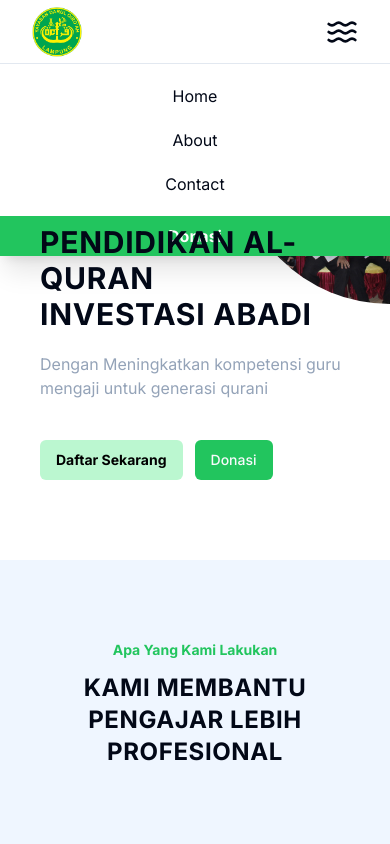
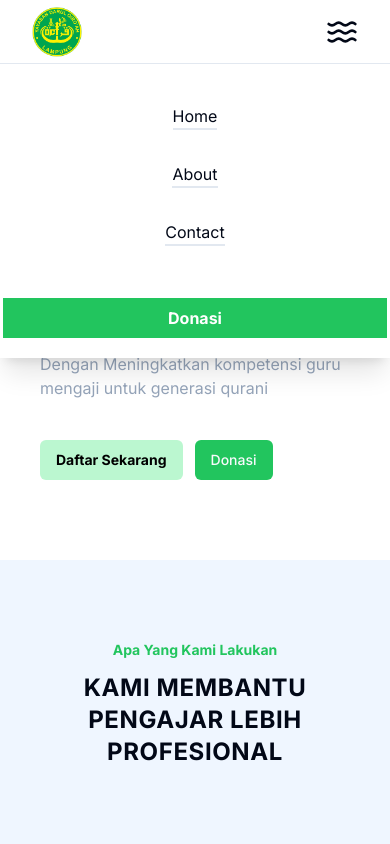
Before and after one commit to auziqni/darul-qiroah-lampung, a Next.js app: page / in a window 390 px wide. Both pictures are taken after a click on the element 342 px from the left and 32 px from the top of the page. Shown: the top 844 px of the page. Built offline with nearby package versions, Linux system fonts and the light colour scheme.

Commit message:
fix: mobile navbar
adding z, hover

```diff
--- a/components/navbar.tsx
+++ b/components/navbar.tsx
@@ -50,22 +50,22 @@ export default function Navbar() {
         id="nav-mobile-menu"
         className={`${
           isOpen ? "block" : "hidden"
-        } sm:hidden bg-white absolute left-0 right-0 top-16 shadow-xl`}
+        } sm:hidden bg-white absolute flex  flex-col items-center py-5 z-10 left-0 right-0 top-16 shadow-xl`}
       >
-        <ul className="flex flex-col items-center h-auto gap-5 py-5">
-          <li className="">
+        <ul className="flex flex-col items-center h-auto gap-8 py-5 mb-8">
+          <li className="border-b-2 hover:border-green-400 hover:text-green-800">
             <Link href={"/"}>Home</Link>
           </li>
-          <li className="">
+          <li className="border-b-2 hover:border-green-400 hover:text-green-800">
             <Link href={"/about"}>About</Link>
           </li>
-          <li className="">
+          <li className="border-b-2 hover:border-green-400 hover:text-green-800">
             <Link href={"/contact"}>Contact</Link>
           </li>
         </ul>
         <div>
           <button
-            className="bg-green-500 text-white px-4 py-2 w-full font-bold"
+            className="bg-green-500 text-white w-96 py-2  font-bold"
             onClick={toggleNavbar}
           >
             Donasi
```
